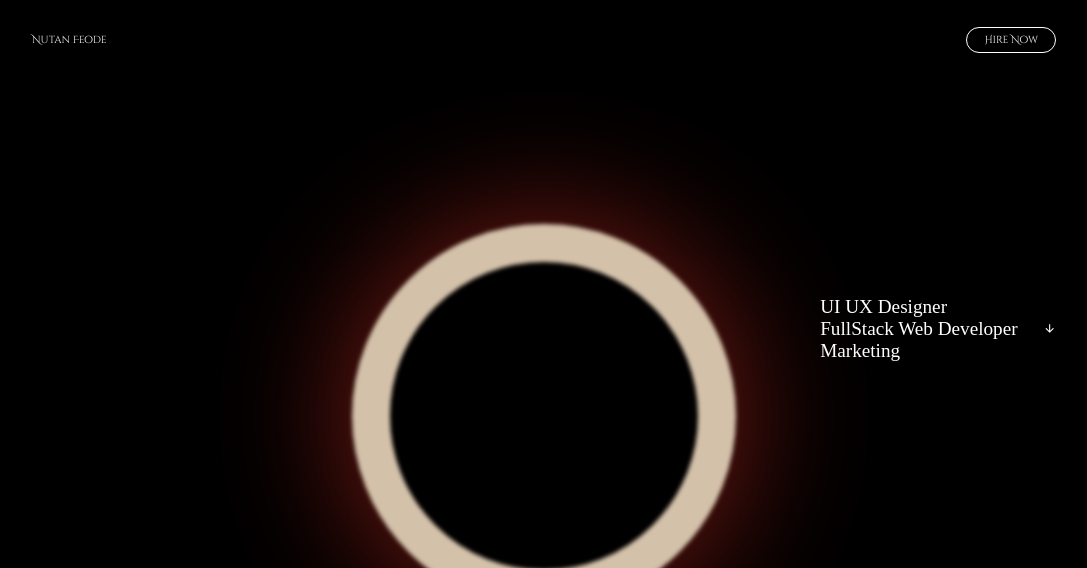
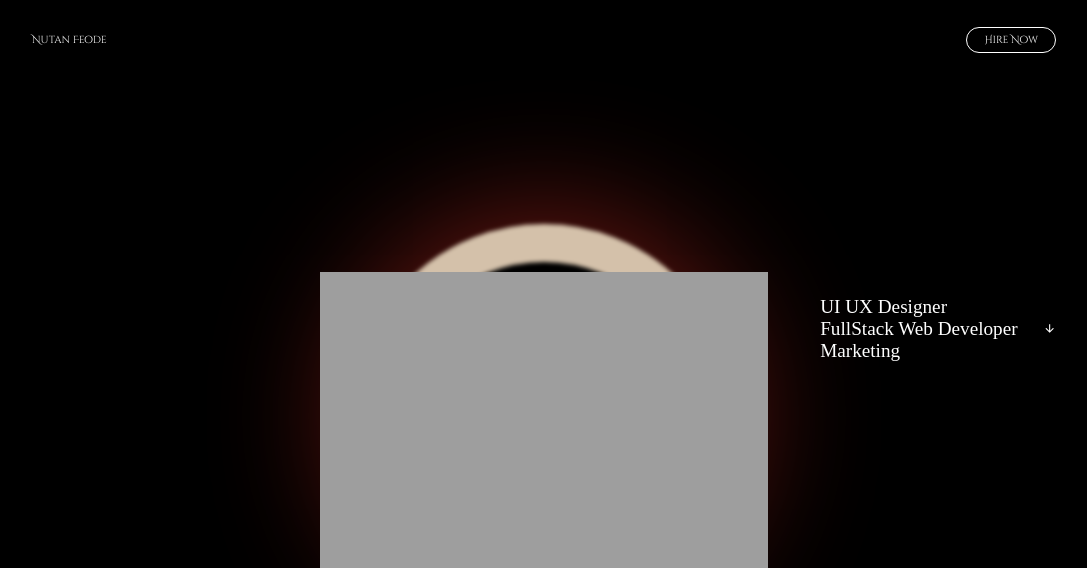
Before and after one commit to thesiyhbrand/jewel, a plain HTML site: page index.html in a window 1280 px wide. Shown: the top 568 px of the page, without its empty margins (96-1183 px from the left). Drawn offline with nearby package versions, Linux system fonts and the light colour scheme; the site is published under a folder, as on GitHub Pages, so addresses that start at the root find nothing; a web font is replaced by a local one.

Commit message:
Update index.html

```diff
--- a/index.html
+++ b/index.html
@@ -18,7 +18,7 @@
       <div class="part-1">
         <div class="img-content">
           <div class="cir"></div>
-          <img src="/img1.png" alt="" />
+          <img src="img1.png" alt="" />
           <div class="part-1-content">
             <h1>PORTFOLIO</h1>
             <p>FOR MORE SCROLL DOWN</p>
```
